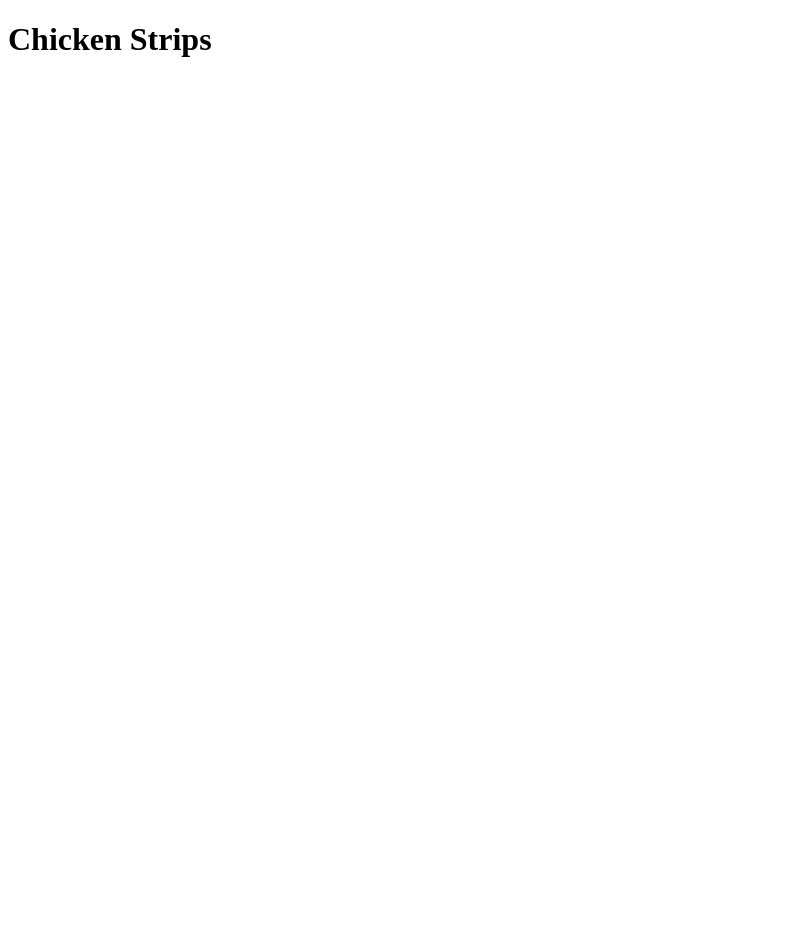
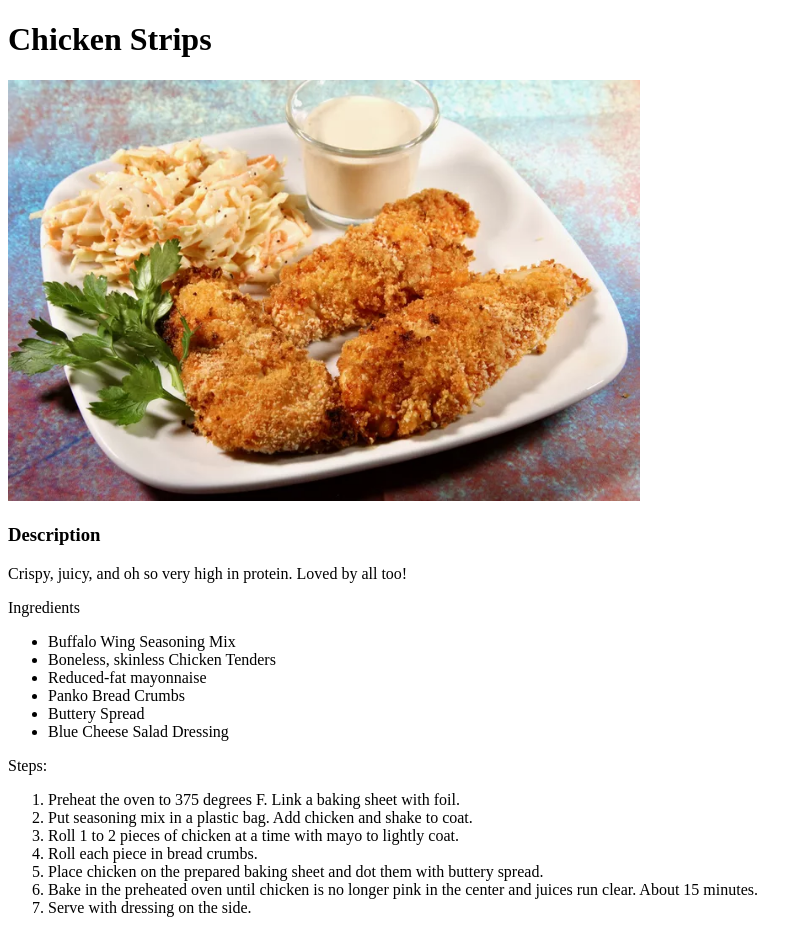
Before and after one commit to JosueQ21/odin-recipes, a plain HTML site: page recipes/chicken-strips.html in a window 1280 px wide. Shown: the whole page, without its empty margins (0-812 px from the left). Before the commit the page ends 800 px from the top, so only its background shows below. Drawn offline with Linux system fonts and the light colour scheme.

Commit message:
Completed the Chicken strips page and added the pasta image

```diff
--- a/recipes/chicken-strips.html
+++ b/recipes/chicken-strips.html
@@ -7,5 +7,36 @@
 </head>
 <body>
     <h1>Chicken Strips</h1>
+
+    <img src="../images/chicken_strips.jpg"
+        alt="Mmm Chicken Strips"
+        width="50%"
+        height="50%">
+
+        <h3>Description</h3>
+        <p>
+            Crispy, juicy, and oh so very high in protein. Loved by all too!
+        </p>
+
+        <label>Ingredients</label>
+        <ul>
+            <li>Buffalo Wing Seasoning Mix</li>
+            <li>Boneless, skinless Chicken Tenders</li>
+            <li>Reduced-fat mayonnaise</li>
+            <li>Panko Bread Crumbs</li>
+            <li>Buttery Spread</li>
+            <li>Blue Cheese Salad Dressing</li>
+        </ul>
+
+        <label>Steps:</label>
+        <ol>
+            <li>Preheat the oven to 375 degrees F. Link a baking sheet with foil.</li>
+            <li>Put seasoning mix in a plastic bag. Add chicken and shake to coat.</li>
+            <li>Roll 1 to 2 pieces of chicken at a time with mayo to lightly coat.</li>
+            <li>Roll each piece in bread crumbs.</li>
+            <li>Place chicken on the prepared baking sheet and dot them with buttery spread.</li>
+            <li>Bake in the preheated oven until chicken is no longer pink in the center and juices run clear. About 15 minutes.</li>
+            <li>Serve with dressing on the side.</li>
+        </ol>
 </body>
 </html>
```
Also changed, not shown: images/chicken_strips.jpg (added), images/pasta.jpg (added).
